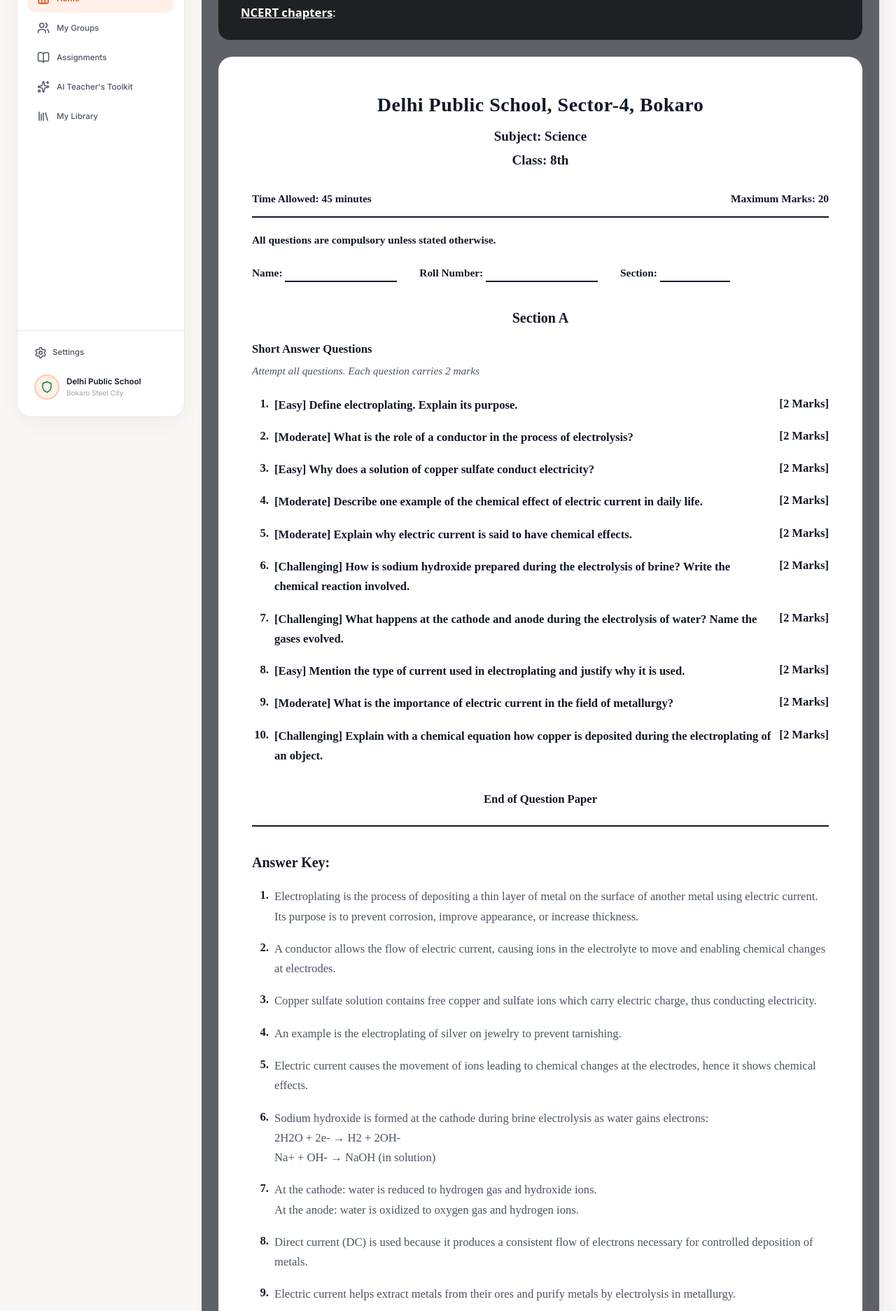
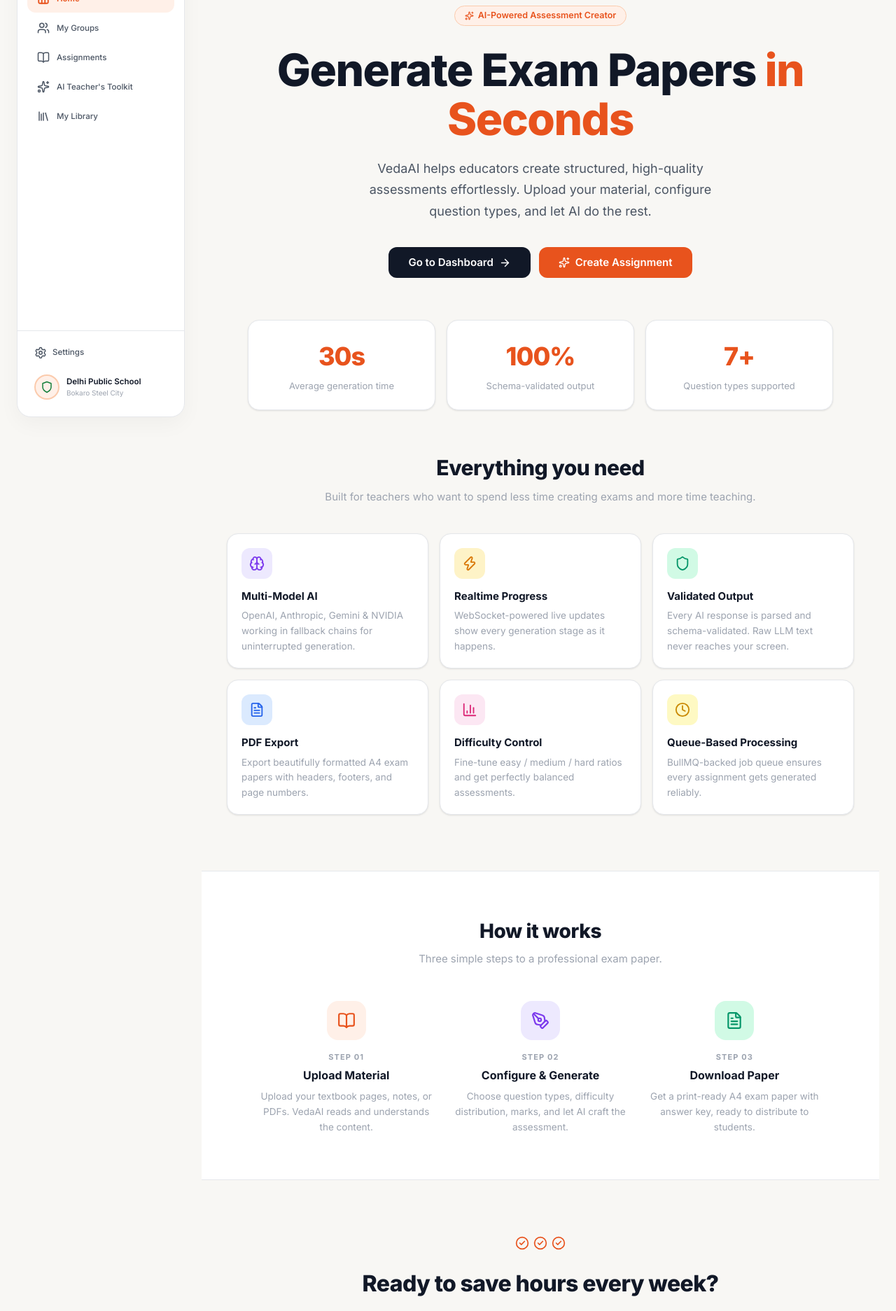
Before and after one commit to KiranTejz20005/VedaAI, a Next.js app in the folder apps/frontend/: page / in a window 1280 px wide. Shown: the part 180-2053 px from the top of the page at 70% size. Built offline with nearby package versions, Linux system fonts and the light colour scheme.

Commit message:
feat(ui): restore landing page with hero, features, how-it-works, and CTA sections

```diff
--- a/apps/frontend/src/app/page.tsx
+++ b/apps/frontend/src/app/page.tsx
@@ -1,110 +1,442 @@
 'use client';
 
-const QUESTIONS = [
-  { num: 1, difficulty: 'Easy', text: 'Define electroplating. Explain its purpose.', marks: 2 },
-  { num: 2, difficulty: 'Moderate', text: 'What is the role of a conductor in the process of electrolysis?', marks: 2 },
-  { num: 3, difficulty: 'Easy', text: 'Why does a solution of copper sulfate conduct electricity?', marks: 2 },
-  { num: 4, difficulty: 'Moderate', text: 'Describe one example of the chemical effect of electric current in daily life.', marks: 2 },
-  { num: 5, difficulty: 'Moderate', text: 'Explain why electric current is said to have chemical effects.', marks: 2 },
-  { num: 6, difficulty: 'Challenging', text: 'How is sodium hydroxide prepared during the electrolysis of brine? Write the chemical reaction involved.', marks: 2 },
-  { num: 7, difficulty: 'Challenging', text: 'What happens at the cathode and anode during the electrolysis of water? Name the gases evolved.', marks: 2 },
-  { num: 8, difficulty: 'Easy', text: 'Mention the type of current used in electroplating and justify why it is used.', marks: 2 },
-  { num: 9, difficulty: 'Moderate', text: 'What is the importance of electric current in the field of metallurgy?', marks: 2 },
-  { num: 10, difficulty: 'Challenging', text: 'Explain with a chemical equation how copper is deposited during the electroplating of an object.', marks: 2 },
+import { motion, type Variants } from 'framer-motion';
+import Link from 'next/link';
+import {
+  Brain,
+  Zap,
+  Shield,
+  FileText,
+  ArrowRight,
+  Sparkles,
+  BookOpen,
+  Clock,
+  BarChart3,
+  CheckCircle2,
+  PenTool,
+} from 'lucide-react';
+
+const FEATURES = [
+  {
+    icon: Brain,
+    title: 'Multi-Model AI',
+    description: 'OpenAI, Anthropic, Gemini & NVIDIA working in fallback chains for uninterrupted generation.',
+    iconBg: '#EDE9FE',
+    iconColor: '#7C3AED',
+  },
+  {
+    icon: Zap,
+    title: 'Realtime Progress',
+    description: 'WebSocket-powered live updates show every generation stage as it happens.',
+    iconBg: '#FEF3C7',
+    iconColor: '#D97706',
+  },
+  {
+    icon: Shield,
+    title: 'Validated Output',
+    description: 'Every AI response is parsed and schema-validated. Raw LLM text never reaches your screen.',
+    iconBg: '#D1FAE5',
+    iconColor: '#059669',
+  },
+  {
+    icon: FileText,
+    title: 'PDF Export',
+    description: 'Export beautifully formatted A4 exam papers with headers, footers, and page numbers.',
+    iconBg: '#DBEAFE',
+    iconColor: '#2563EB',
+  },
+  {
+    icon: BarChart3,
+    title: 'Difficulty Control',
+    description: 'Fine-tune easy / medium / hard ratios and get perfectly balanced assessments.',
+    iconBg: '#FCE7F3',
+    iconColor: '#DB2777',
+  },
+  {
+    icon: Clock,
+    title: 'Queue-Based Processing',
+    description: 'BullMQ-backed job queue ensures every assignment gets generated reliably.',
+    iconBg: '#FEF9C3',
+    iconColor: '#CA8A04',
+  },
 ];
 
-const ANSWERS = [
-  { num: 1, text: 'Electroplating is the process of depositing a thin layer of metal on the surface of another metal using electric current. Its purpose is to prevent corrosion, improve appearance, or increase thickness.' },
-  { num: 2, text: 'A conductor allows the flow of electric current, causing ions in the electrolyte to move and enabling chemical changes at electrodes.' },
-  { num: 3, text: 'Copper sulfate solution contains free copper and sulfate ions which carry electric charge, thus conducting electricity.' },
-  { num: 4, text: 'An example is the electroplating of silver on jewelry to prevent tarnishing.' },
-  { num: 5, text: 'Electric current causes the movement of ions leading to chemical changes at the electrodes, hence it shows chemical effects.' },
-  { num: 6, text: 'Sodium hydroxide is formed at the cathode during brine electrolysis as water gains electrons:\n2H2O + 2e- → H2 + 2OH-\nNa+ + OH- → NaOH (in solution)' },
-  { num: 7, text: 'At the cathode: water is reduced to hydrogen gas and hydroxide ions.\nAt the anode: water is oxidized to oxygen gas and hydrogen ions.' },
-  { num: 8, text: 'Direct current (DC) is used because it produces a consistent flow of electrons necessary for controlled deposition of metals.' },
-  { num: 9, text: 'Electric current helps extract metals from their ores and purify metals by electrolysis in metallurgy.' },
-  { num: 10, text: 'During copper electroplating, copper ions in solution gain electrons at the cathode and deposit as copper metal:\nCu2+ + 2e- → Cu (solid)' },
+const STATS = [
+  { value: '30s', label: 'Average generation time' },
+  { value: '100%', label: 'Schema-validated output' },
+  { value: '7+', label: 'Question types supported' },
 ];
 
-export default function RedesignedHomePage() {
+const HOW_IT_WORKS = [
+  {
+    step: '01',
+    icon: BookOpen,
+    title: 'Upload Material',
+    desc: 'Upload your textbook pages, notes, or PDFs. VedaAI reads and understands the content.',
+    iconBg: 'var(--brand-light)',
+    iconColor: 'var(--brand)',
+  },
+  {
+    step: '02',
+    icon: PenTool,
+    title: 'Configure & Generate',
+    desc: 'Choose question types, difficulty distribution, marks, and let AI craft the assessment.',
+    iconBg: '#EDE9FE',
+    iconColor: '#7C3AED',
+  },
+  {
+    step: '03',
+    icon: FileText,
+    title: 'Download Paper',
+    desc: 'Get a print-ready A4 exam paper with answer key, ready to distribute to students.',
+    iconBg: '#D1FAE5',
+    iconColor: '#059669',
+  },
+];
+
+const containerVariants: Variants = {
+  hidden: { opacity: 0 },
+  visible: {
+    opacity: 1,
+    transition: { staggerChildren: 0.08 },
+  },
+};
+
+const itemVariants: Variants = {
+  hidden: { opacity: 0, y: 20 },
+  visible: {
+    opacity: 1,
+    y: 0,
+    transition: { duration: 0.4, ease: 'easeOut' },
+  },
+};
+
+export default function LandingPage() {
   return (
-    <div style={{ width: '100%', maxWidth: 'min(1100px, 100%)', margin: '0 auto' }}>
-      <div className="outer-paper-container">
-        <div className="dark-banner-card">
-          <p style={{ fontSize: 'clamp(15px, 1.3vw, 17px)', margin: 0, lineHeight: 1.7, fontWeight: 500 }}>
-            Certainly, Lakshya! Here are customized <u><strong>Question Paper</strong></u> for your <u><strong>CBSE Grade 8 Science</strong></u> classes on the <u><strong>NCERT chapters</strong></u>:
+    <div
+      style={{
+        minHeight: '100vh',
+        fontFamily: 'Inter, -apple-system, BlinkMacSystemFont, sans-serif',
+        background: 'var(--bg-page)',
+        color: 'var(--text-primary)',
+      }}
+    >
+      {/* ── Hero ── */}
+      <section
+        style={{
+          maxWidth: 900,
+          margin: '0 auto',
+          padding: '80px 32px 60px',
+          textAlign: 'center',
+        }}
+      >
+        <motion.div
+          initial={{ opacity: 0, y: -10 }}
+          animate={{ opacity: 1, y: 0 }}
+          transition={{ duration: 0.4 }}
+        >
+          <span
+            style={{
+              display: 'inline-flex',
+              alignItems: 'center',
+              gap: 6,
+              background: 'var(--brand-light)',
+              color: 'var(--brand)',
+              border: '1px solid var(--brand-border)',
+              borderRadius: 100,
+              padding: '4px 14px',
+              fontSize: 12.5,
+              fontWeight: 600,
+              marginBottom: 28,
+            }}
+          >
+            <Sparkles size={13} />
+            AI-Powered Assessment Creator
+          </span>
+        </motion.div>
+
+        <motion.h1
+          initial={{ opacity: 0, y: 20 }}
+          animate={{ opacity: 1, y: 0 }}
+          transition={{ duration: 0.5, delay: 0.1 }}
+          style={{
+            fontSize: 'clamp(36px, 6vw, 64px)',
+            fontWeight: 800,
+            letterSpacing: '-1.5px',
+            lineHeight: 1.1,
+            color: 'var(--text-primary)',
+            marginBottom: 20,
+          }}
+        >
+          Generate Exam Papers{' '}
+          <span style={{ color: 'var(--brand)' }}>in Seconds</span>
+        </motion.h1>
+
+        <motion.p
+          initial={{ opacity: 0, y: 20 }}
+          animate={{ opacity: 1, y: 0 }}
+          transition={{ duration: 0.5, delay: 0.2 }}
+          style={{
+            fontSize: 18,
+            color: 'var(--text-secondary)',
+            maxWidth: 560,
+            margin: '0 auto 36px',
+            lineHeight: 1.7,
+          }}
+        >
+          VedaAI helps educators create structured, high-quality assessments effortlessly.
+          Upload your material, configure question types, and let AI do the rest.
+        </motion.p>
+
+        <motion.div
+          initial={{ opacity: 0, y: 20 }}
+          animate={{ opacity: 1, y: 0 }}
+          transition={{ duration: 0.5, delay: 0.3 }}
+          style={{ display: 'flex', gap: 12, justifyContent: 'center', flexWrap: 'wrap' }}
+        >
+          <Link href="/dashboard" className="btn btn-dark" style={{ padding: '12px 28px', fontSize: 15 }}>
+            Go to Dashboard
+            <ArrowRight size={17} />
+          </Link>
+          <Link
+            href="/assignments/create"
+            className="btn btn-primary"
+            style={{ padding: '12px 28px', fontSize: 15 }}
+          >
+            <Sparkles size={16} />
+            Create Assignment
+          </Link>
+        </motion.div>
+      </section>
+
+      {/* ── Stats ── */}
+      <section style={{ maxWidth: 900, margin: '0 auto', padding: '0 32px 60px' }}>
+        <motion.div
+          initial={{ opacity: 0, y: 20 }}
+          animate={{ opacity: 1, y: 0 }}
+          transition={{ duration: 0.5, delay: 0.4 }}
+          className="landing-stats-grid"
+        >
+          {STATS.map(({ value, label }) => (
+            <div
+              key={label}
+              className="card"
+              style={{ textAlign: 'center', padding: '24px 16px' }}
+            >
+              <div
+                style={{
+                  fontSize: 36,
+                  fontWeight: 800,
+                  color: 'var(--brand)',
+                  letterSpacing: '-1px',
+                  marginBottom: 6,
+                }}
+              >
+                {value}
+              </div>
+              <div style={{ fontSize: 13, color: 'var(--text-muted)' }}>{label}</div>
+            </div>
+          ))}
+        </motion.div>
+      </section>
+
+      {/* ── Features ── */}
+      <section style={{ maxWidth: 960, margin: '0 auto', padding: '0 32px 80px' }}>
+        <div style={{ textAlign: 'center', marginBottom: 40 }}>
+          <h2
+            style={{
+              fontSize: 30,
+              fontWeight: 800,
+              letterSpacing: '-0.5px',
+              color: 'var(--text-primary)',
+              marginBottom: 8,
+            }}
+          >
+            Everything you need
+          </h2>
+          <p style={{ fontSize: 15, color: 'var(--text-muted)' }}>
+            Built for teachers who want to spend less time creating exams and more time teaching.
           </p>
         </div>
 
-        <div className="paper-card" style={{ fontFamily: '"Times New Roman", Times, serif', color: '#111827' }}>
-          <h1 style={{ fontSize: 'clamp(22px, 2.5vw, 28px)', fontWeight: 700, textAlign: 'center', margin: '0 0 10px 0', letterSpacing: '0.5px' }}>
-            Delhi Public School, Sector-4, Bokaro
-          </h1>
-          <h2 style={{ fontSize: 'clamp(16px, 1.6vw, 19px)', fontWeight: 700, textAlign: 'center', margin: '0 0 6px 0' }}>
-            Subject: Science
+        <motion.div
+          variants={containerVariants}
+          initial="hidden"
+          whileInView="visible"
+          viewport={{ once: true, margin: '-60px' }}
+          className="landing-features-grid"
+        >
+          {FEATURES.map(({ icon: Icon, title, description, iconBg, iconColor }) => (
+            <motion.div key={title} variants={itemVariants} className="card">
+              <div
+                style={{
+                  width: 44,
+                  height: 44,
+                  borderRadius: 12,
+                  background: iconBg,
+                  display: 'flex',
+                  alignItems: 'center',
+                  justifyContent: 'center',
+                  marginBottom: 14,
+                }}
+              >
+                <Icon size={22} color={iconColor} />
+              </div>
+              <h3
+                style={{
+                  fontSize: 15,
+                  fontWeight: 700,
+                  color: 'var(--text-primary)',
+                  marginBottom: 6,
+                }}
+              >
+                {title}
+              </h3>
+              <p style={{ fontSize: 13.5, color: 'var(--text-muted)', lineHeight: 1.6 }}>
+                {description}
+              </p>
+            </motion.div>
+          ))}
+        </motion.div>
+      </section>
+
+      {/* ── How it works ── */}
+      <section
+        style={{
+          background: 'white',
+          borderTop: '1px solid var(--border)',
+          borderBottom: '1px solid var(--border)',
+          padding: '64px 32px',
+        }}
+      >
+        <div style={{ maxWidth: 800, margin: '0 auto', textAlign: 'center' }}>
+          <h2
+            style={{
+              fontSize: 28,
+              fontWeight: 800,
+              letterSpacing: '-0.4px',
+              color: 'var(--text-primary)',
+              marginBottom: 8,
+            }}
+          >
+            How it works
           </h2>
-          <h3 style={{ fontSize: 'clamp(16px, 1.6vw, 19px)', fontWeight: 700, textAlign: 'center', margin: '0 0 clamp(20px, 3vw, 28px) 0' }}>
-            Class: 8th
-          </h3>
-
-          <div style={{ display: 'flex', justifyContent: 'space-between', fontSize: 'clamp(14px, 1.2vw, 16px)', fontWeight: 700, borderBottom: '2px solid #111827', paddingBottom: 'clamp(10px, 1.2vw, 14px)', marginBottom: 'clamp(16px, 2vw, 20px)', gap: 12, flexWrap: 'wrap' }}>
-            <span>Time Allowed: 45 minutes</span>
-            <span>Maximum Marks: 20</span>
-          </div>
-
-          <p style={{ fontSize: 'clamp(14px, 1.2vw, 16px)', fontWeight: 700, margin: '0 0 clamp(20px, 2.5vw, 24px) 0' }}>
-            All questions are compulsory unless stated otherwise.
+          <p style={{ fontSize: 15, color: 'var(--text-muted)', marginBottom: 48 }}>
+            Three simple steps to a professional exam paper.
           </p>
 
-          <div className="student-fields-grid" style={{ marginBottom: 'clamp(28px, 3.5vw, 36px)', fontSize: 'clamp(14px, 1.2vw, 16px)', fontWeight: 700 }}>
-            <div>Name: <span style={{ borderBottom: '2px solid #111827', display: 'inline-block', minWidth: 'clamp(120px, 18vw, 160px)' }}>&nbsp;</span></div>
-            <div>Roll Number: <span style={{ borderBottom: '2px solid #111827', display: 'inline-block', minWidth: 'clamp(120px, 18vw, 160px)' }}>&nbsp;</span></div>
-            <div>Section: <span style={{ borderBottom: '2px solid #111827', display: 'inline-block', minWidth: 'clamp(80px, 12vw, 100px)' }}>&nbsp;</span></div>
-          </div>
-
-          <div style={{ textAlign: 'center', marginBottom: 'clamp(20px, 2.5vw, 24px)' }}>
-            <h4 style={{ fontSize: 'clamp(17px, 1.6vw, 20px)', fontWeight: 700, margin: '0 0 clamp(14px, 1.8vw, 18px) 0' }}>Section A</h4>
-            <h5 style={{ fontSize: 'clamp(15px, 1.3vw, 17px)', fontWeight: 700, textAlign: 'left', margin: '0 0 6px 0' }}>Short Answer Questions</h5>
-            <p style={{ fontSize: 'clamp(14px, 1.2vw, 16px)', fontStyle: 'italic', color: '#4B5563', textAlign: 'left', margin: 0 }}>Attempt all questions. Each question carries 2 marks</p>
-          </div>
-
-          <div style={{ display: 'flex', flexDirection: 'column', gap: 'clamp(14px, 1.5vw, 18px)', marginBottom: 'clamp(28px, 4vw, 36px)' }}>
-            {QUESTIONS.map((q) => (
-              <div key={q.num} className="question-item">
-                <span className="question-num" style={{ fontSize: 'clamp(15px, 1.3vw, 17px)', fontWeight: 700, minWidth: 24, textAlign: 'right', flexShrink: 0 }}>
-                  {q.num}.
-                </span>
-                <div className="question-text-block" style={{ fontSize: 'clamp(15px, 1.3vw, 17px)', fontWeight: 700, lineHeight: 1.7 }}>
-                  [{q.difficulty}] {q.text}
+          <div className="landing-how-grid">
+            {HOW_IT_WORKS.map(({ step, icon: Icon, title, desc, iconBg, iconColor }) => (
+              <div key={step} style={{ textAlign: 'center' }}>
+                <div
+                  style={{
+                    width: 56,
+                    height: 56,
+                    borderRadius: 16,
+                    background: iconBg,
+                    display: 'flex',
+                    alignItems: 'center',
+                    justifyContent: 'center',
+                    margin: '0 auto 16px',
+                  }}
+                >
+                  <Icon size={26} color={iconColor} />
                 </div>
-                <span className="question-marks" style={{ fontSize: 'clamp(15px, 1.3vw, 17px)', fontWeight: 700 }}>
-                  [{q.marks} {q.marks === 1 ? 'Mark' : 'Marks'}]
-                </span>
+                <div
+                  style={{
+                    fontSize: 11,
+                    fontWeight: 700,
+                    color: 'var(--text-muted)',
+                    letterSpacing: '0.1em',
+                    textTransform: 'uppercase',
+                    marginBottom: 6,
+                  }}
+                >
+                  Step {step}
+                </div>
+                <h3
+                  style={{
+                    fontSize: 16,
+                    fontWeight: 700,
+                    color: 'var(--text-primary)',
+                    marginBottom: 8,
+                  }}
+                >
+                  {title}
+                </h3>
+                <p style={{ fontSize: 13.5, color: 'var(--text-muted)', lineHeight: 1.6 }}>
+                  {desc}
+                </p>
               </div>
             ))}
           </div>
+        </div>
+      </section>
 
-          <p style={{ fontSize: 'clamp(15px, 1.3vw, 17px)', fontWeight: 700, textAlign: 'center', margin: '0 0 clamp(28px, 4vw, 36px) 0', borderBottom: '2px solid #111827', paddingBottom: 'clamp(20px, 2.5vw, 24px)' }}>
-            End of Question Paper
+      {/* ── CTA ── */}
+      <section
+        style={{
+          maxWidth: 640,
+          margin: '0 auto',
+          padding: '80px 32px',
+          textAlign: 'center',
+        }}
+      >
+        <motion.div
+          initial={{ opacity: 0, y: 20 }}
+          whileInView={{ opacity: 1, y: 0 }}
+          viewport={{ once: true }}
+          transition={{ duration: 0.5 }}
+        >
+          <div
+            style={{
+              display: 'flex',
+              gap: 6,
+              justifyContent: 'center',
+              marginBottom: 24,
+            }}
+          >
+            {[CheckCircle2, CheckCircle2, CheckCircle2].map((Icon, i) => (
+              <Icon key={i} size={20} color="var(--brand)" />
+            ))}
+          </div>
+          <h2
+            style={{
+              fontSize: 32,
+              fontWeight: 800,
+              letterSpacing: '-0.6px',
+              color: 'var(--text-primary)',
+              marginBottom: 12,
+            }}
+          >
+            Ready to save hours every week?
+          </h2>
+          <p style={{ fontSize: 16, color: 'var(--text-muted)', marginBottom: 32, lineHeight: 1.6 }}>
+            Join educators who use VedaAI to create professional exam papers faster than ever before.
           </p>
+          <Link
+            href="/assignments/create"
+            className="btn btn-primary"
+            style={{ padding: '14px 36px', fontSize: 16, borderRadius: 100 }}
+          >
+            <Sparkles size={18} />
+            Create Your First Assignment
+          </Link>
+        </motion.div>
+      </section>
 
-          <div>
-            <h4 style={{ fontSize: 'clamp(17px, 1.6vw, 20px)', fontWeight: 700, margin: '0 0 clamp(16px, 2vw, 20px) 0' }}>Answer Key:</h4>
-            <div style={{ display: 'flex', flexDirection: 'column', gap: 'clamp(14px, 1.8vw, 18px)' }}>
-              {ANSWERS.map((a) => (
-                <div key={a.num} className="question-item">
-                  <span className="question-num" style={{ fontSize: 'clamp(15px, 1.3vw, 17px)', fontWeight: 700, minWidth: 24, textAlign: 'right', flexShrink: 0 }}>
-                    {a.num}.
-                  </span>
-                  <div className="question-text-block" style={{ fontSize: 'clamp(15px, 1.3vw, 17px)', color: '#4B5563', lineHeight: 1.7, whiteSpace: 'pre-line' }}>
-                    {a.text}
-                  </div>
-                </div>
-              ))}
-            </div>
-          </div>
-        </div>
-      </div>
+      {/* ── Footer ── */}
+      <footer
+        style={{
+          borderTop: '1px solid var(--border)',
+          padding: '24px 32px',
+          textAlign: 'center',
+        }}
+      >
+        <p style={{ fontSize: 13, color: 'var(--text-muted)' }}>
+          &copy; 2025 VedaAI &mdash; Built for educators, powered by AI
+        </p>
+      </footer>
     </div>
   );
 }
```
